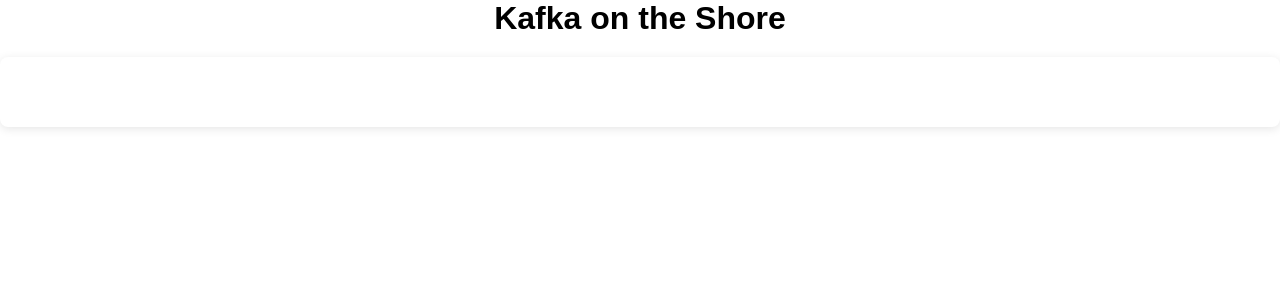
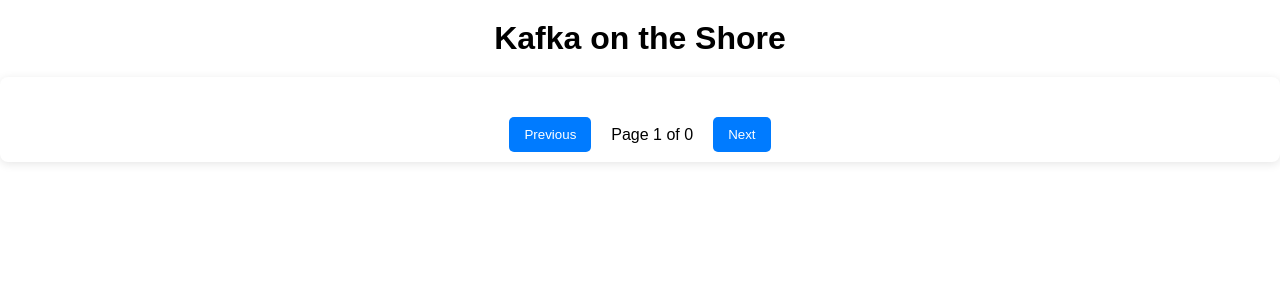
Before and after one commit to ParantarUrielAlexis/Booksmith, a Django app: page /read-book/2/ in a window 1280 px wide. Shown: the part 247-547 px from the top of the page. Run offline with Django 4.2, Linux system fonts and the light colour scheme; data comes from the database, SQL or seed files in the repository; both versions use the stored data as it was after the commit.

Commit message:
added pagination for book reading

```diff
--- a/booksmith_proj/static/css_files/readbook.css
+++ b/booksmith_proj/static/css_files/readbook.css
@@ -1,46 +1,58 @@
 /* Container for the book reader */
 .book-reader-container {
-  max-width: 1500px; /* Set a max width for readability */
-  margin: auto; /* Center the container */
-  padding: 20px;
-  background-color: white; /* White background for the book content */
-  border-radius: 8px; /* Rounded corners */
-  box-shadow: 0 2px 10px rgba(0, 0, 0, 0.1); /* Subtle shadow for depth */
+  max-width: 1500px;
+  max-height: 1500px;
+  text-align: center;
+  margin: auto;
+  padding: 0; /* Remove padding */
+  background-color: white;
+  border-radius: 8px;
+  box-shadow: 0 2px 10px rgba(0, 0, 0, 0.1);
+  display: flex;
+  flex-direction: column;
+  justify-content: space-between; /* Space between content and navigation */
 }
 
 /* Styling for the book content */
 .book-content {
-  overflow: auto; /* Allow scrolling if content overflows */
+  flex-grow: 1; /* Take up available vertical space */
+  overflow: auto; /* Enable scrolling if content overflows */
   padding: 15px;
-  font-size: 30px; /* Base font size for content */
-  justify-content: center;
+  font-size: 20px;
+  line-height: 1.5;
 }
 
 /* Styling for headings */
 h1 {
-  font-size: 2em; /* Large heading */
-  margin-bottom: 20px; /* Space below heading */
-  text-align: center; /* Center the title */
+  font-size: 2em;
+  margin: 20px 0; /* Space above and below heading */
+  text-align: center;
 }
 
 /* Button styles */
 .btn {
-  background-color: #007bff; /* Bootstrap primary color */
-  color: white; /* White text */
-  border: none; /* Remove default border */
-  border-radius: 5px; /* Rounded corners */
-  padding: 10px 15px; /* Padding for buttons */
-  cursor: pointer; /* Pointer cursor on hover */
-  transition: background-color 0.3s; /* Smooth transition */
+  background-color: #007bff;
+  color: white;
+  border: none;
+  border-radius: 5px;
+  padding: 10px 15px;
+  cursor: pointer;
+  transition: background-color 0.3s;
 }
 
 .btn:hover {
-  background-color: #0056b3; /* Darker shade on hover */
+  background-color: #0056b3;
+}
+
+#page-counter {
+  font-size: 1em;
+  margin: 0 20px;
 }
 
 /* Navigation buttons styling */
 .reader-navigation {
-  display: flex; /* Flexbox for layout */
-  justify-content: space-between; /* Space between buttons */
-  margin-top: 20px; /* Space above navigation */
+  display: flex;
+  align-items: center;
+  justify-content: center;
+  padding: 10px 0; /* Add padding for spacing from content */
 }
--- /dev/null
+++ b/booksmith_proj/static/js_files/pagination.js
@@ -0,0 +1,66 @@
+const contentContainer = document.getElementById("book-content");
+let currentPage = 1;
+const pageSize = 500; // Character count per page (adjust as necessary)
+let totalPages = Math.ceil(contentContainer.innerText.length / pageSize);
+
+// Update page counter display
+function updatePageCounter() {
+  document.getElementById("current-page").textContent = currentPage;
+  document.getElementById("total-pages").textContent = totalPages;
+}
+
+// Paginate content and display the specified page
+function showPage(page) {
+  // Calculate start and end indices
+  const start = (page - 1) * pageSize;
+  const end = page * pageSize;
+
+  // Slice the text content and display the required section
+  contentContainer.innerText = contentContainer
+    .getAttribute("data-full-content")
+    .slice(start, end);
+
+  // Disable buttons at boundaries
+  document.getElementById("prev-btn").disabled = page === 1;
+  document.getElementById("next-btn").disabled = page === totalPages;
+
+  updatePageCounter();
+}
+
+// Navigate to the next page
+function nextPage() {
+  if (currentPage < totalPages) {
+    currentPage++;
+    showPage(currentPage);
+  }
+}
+
+// Navigate to the previous page
+function prevPage() {
+  if (currentPage > 1) {
+    currentPage--;
+    showPage(currentPage);
+  }
+}
+
+// Initialize pagination and set up keyboard navigation
+document.addEventListener("DOMContentLoaded", () => {
+  // Store the entire book content in a data attribute for easy slicing
+  contentContainer.setAttribute(
+    "data-full-content",
+    contentContainer.innerText
+  );
+
+  // Initialize pagination
+  totalPages = Math.ceil(contentContainer.innerText.length / pageSize);
+  showPage(currentPage);
+
+  // Add keyboard navigation
+  document.addEventListener("keydown", (event) => {
+    if (event.key === "ArrowRight") {
+      nextPage();
+    } else if (event.key === "ArrowLeft") {
+      prevPage();
+    }
+  });
+});
--- a/booksmith_proj/templates/accounts/read_book.html
+++ b/booksmith_proj/templates/accounts/read_book.html
@@ -9,6 +9,17 @@
     <!-- The entire book content will be injected here -->
     {{ html_content|safe }}
   </div>
+
+  <!-- Pagination Controls -->
+  <div class="reader-navigation">
+    <button id="prev-btn" class="btn" onclick="prevPage()">Previous</button>
+    <span id="page-counter"
+      >Page <span id="current-page">1</span> of
+      <span id="total-pages">1</span></span
+    >
+    <button id="next-btn" class="btn" onclick="nextPage()">Next</button>
+  </div>
 </div>
 
-{% endblock %}
+<script src="{% static 'js_files/pagination.js' %}"></script>
+{% endblock %} // pagination.js
--- a/booksmith_proj/templates/product_detail.html
+++ b/booksmith_proj/templates/product_detail.html
@@ -2,6 +2,7 @@
 Detail{%endblock %} {% block extra_css %}
 <link rel="stylesheet" href="{% static 'css_files/product_detail.css' %}" />
 {% endblock %} {% block content %}
+
 <div class="container">
   <div class="title">PRODUCT DETAIL</div>
   <div class="detail">
@@ -35,4 +36,6 @@ Detail{%endblock %} {% block extra_css %}
     {% endfor %}
   </div>
 </div>
+
+<script src="https://cdn.tailwindcss.com"></script>
 {% endblock %}
```
Also changed, not shown: booksmith_proj/db.sqlite3.
